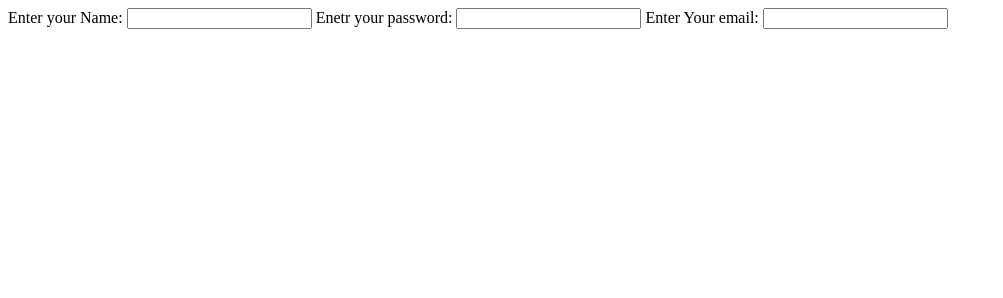
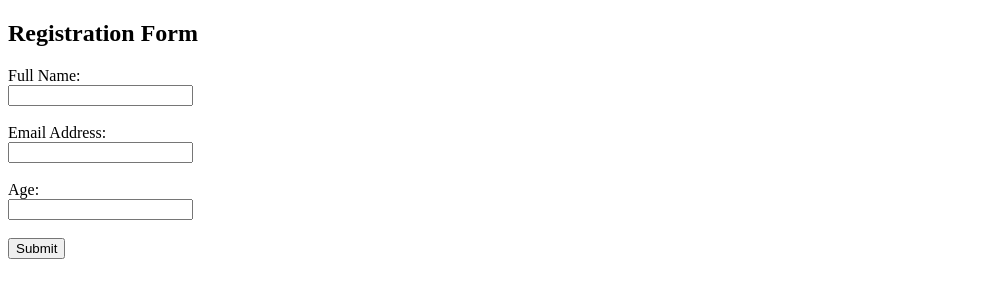
Before and after one commit to Tetris4U/JournalistDream, a website: page formindex.html in a window 1280 px wide. Shown: the whole page, without its empty margins (0-1003 px from the left). Drawn offline with Linux system fonts and the light colour scheme.

Commit message:
making a form

```diff
--- a/formindex.html
+++ b/formindex.html
@@ -1,21 +1,51 @@
-<html lang="en" xmlns="http://www.w3.org/1999/xhtml">
+<!DOCTYPE html>
+<html lang="en">
 <head>
-    <meta charset="utf-8" />
-    <title> My Diary History</title>
+  <meta charset="UTF-8">
+  <meta name="viewport" content="width=device-width, initial-scale=1.0">
+  <title>Simple Form with JavaScript</title>
+  <script>
+    // JavaScript function to handle form submission and validation
+    function validateForm() {
+      // Get form values
+      const name = document.getElementById("name").value;
+      const email = document.getElementById("email").value;
+      const age = document.getElementById("age").value;
+
+      // Simple validation checks
+      if (name === "" || email === "" || age === "") {
+        alert("Please fill in all fields.");
+        return false;
+      }
+
+      // Check if email format is correct
+      const emailPattern = /^[a-zA-Z0-9._-]+@[a-zA-Z0-9.-]+\.[a-zA-Z]{2,6}$/;
+      if (!emailPattern.test(email)) {
+        alert("Please enter a valid email address.");
+        return false;
+      }
+
+      // If all validations pass, display data
+      alert(`Form submitted successfully!\nName: ${name}\nEmail: ${email}\nAge: ${age}`);
+      return false; // Prevent actual form submission for demonstration
+    }
+  </script>
 </head>
 <body>
-<form  method = "post"
-action = <!--no link--></form>
-<label for = "name"> Enter your Name: </label>
-<input tye = "text" name = "name" id = "name">
 
-<label for = "password"> Enetr your password: </label>
-<input type="password" password = "password" id = "pwd">
+  <h2>Registration Form</h2>
+  <form onsubmit="return validateForm()">
+    <label for="name">Full Name:</label><br>
+    <input type="text" id="name" name="name"><br><br>
 
+    <label for="email">Email Address:</label><br>
+    <input type="email" id="email" name="email"><br><br>
 
-<label for =  "Email">Enter Your email: </label>
-<input type = 'text' mail = "mail" id = "email">
-</form>
+    <label for="age">Age:</label><br>
+    <input type="number" id="age" name="age"><br><br>
 
+    <input type="submit" value="Submit">
+  </form>
 
 </body>
+</html>
```
